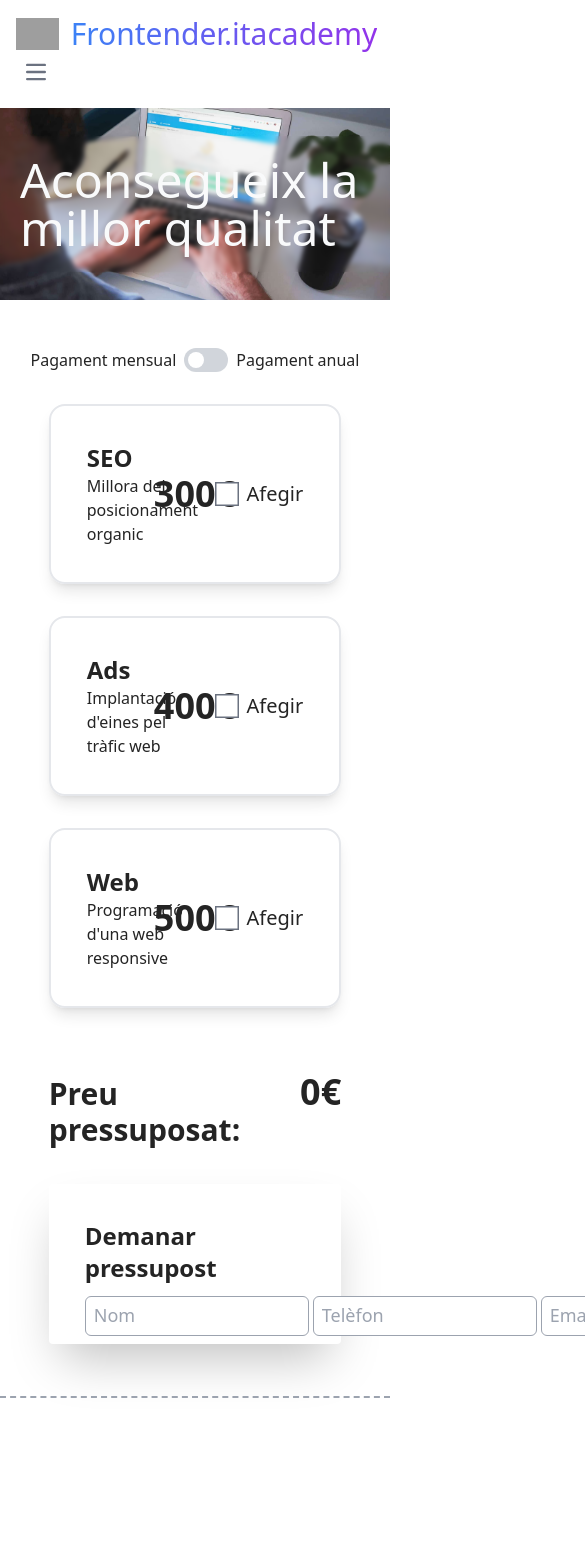
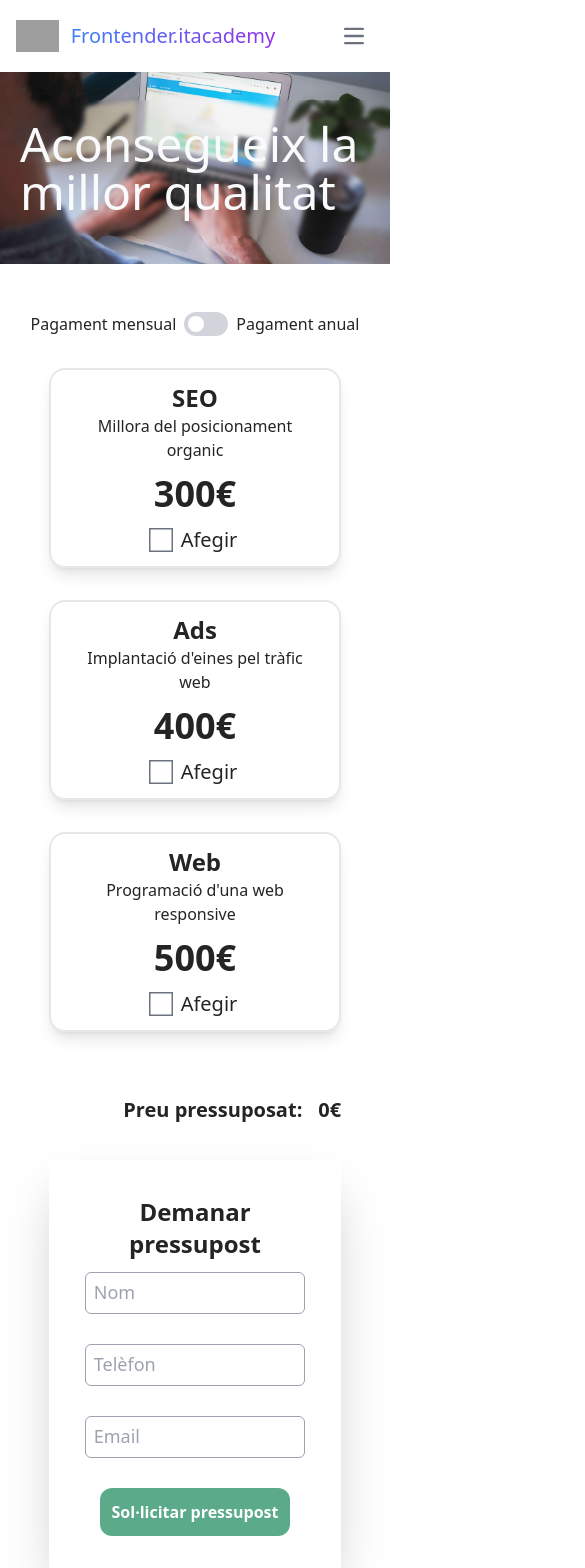
Before and after one commit to codingjordi/s6-profunditzar-react, a React (Vite) app: page /calculadora in a window 390 px wide. Shown: the top 1568 px of the page, 585 px wide, since content can reach past the window. Before the commit the page ends 1438 px from the top, so only its background shows below. Built offline with nearby package versions, Linux system fonts and the light colour scheme; grey boxes are pictures that could not be loaded.

Commit message:
s6-profunditzar-react-nivell-2-exercici-9-fix

```diff
--- a/src/TotalPrice.tsx
+++ b/src/TotalPrice.tsx
@@ -7,9 +7,9 @@ export default function TotalPrice() {
   console.log(cart)
 
   return (
-    <div className="flex gap-4 items-baseline justify-end text-3xl font-bold w-3/4">
-      <p>Preu pressuposat: </p>
-      <p className='text-4xl'>{totalPrice}€</p>
+    <div className="flex gap-4 items-baseline justify-end font-bold w-3/4">
+      <p className='text-xl md:text-3xl'>Preu pressuposat: </p>
+      <p className='text-xl md:text-3xl'>{totalPrice}€</p>
     </div>
   );
 }
--- a/src/components/Card.tsx
+++ b/src/components/Card.tsx
@@ -92,21 +92,21 @@ export default function Card({ title, description, price, hasAditionalInputs, is
   };
 
   return (
-    <div className={`shadow-lg rounded-2xl p-9 w-3/4 border-2 ${isChecked ? 'border-primary' : ''}`}>
-      <div className='grid grid-cols-3 items-center'>
-        <div className='flex justify-start items-center'>
-          <div>
+    <div className={`shadow-lg rounded-2xl px-5 py-3 md:p-9 w-3/4 border-2 ${isChecked ? 'border-primary' : ''}`}>
+      <div className='grid md:grid-cols-3 items-center'>
+        <div className='flex text-center justify-center md:justify-start  items-center'>
+          <div className=''>
             <h2 className='text-2xl font-semibold'>{title}</h2>
             <p>{description}</p>
           </div>
         </div>
-        <div className='flex flex-col justify-center items-center'>
+        <div className='min-h-[64px] flex flex-col justify-center items-center ease-in'>
           <p className='text-4xl font-bold'>{price}€</p>
           {isDiscounted && <p className='text-green-500 font-semibold'>Estalvia un 20%!</p>}
         </div>
-        <div className='flex justify-end items-center'>
+        <div className='flex justify-center md:justify-end items-center'>
           <input
-            className='mr-3 scale-150 accent-primary'
+            className='mr-3 scale-150 accent-yellow-900'
             type='checkbox'
             checked={isChecked}
             onChange={handleCheckboxChange}
@@ -162,13 +162,11 @@ export default function Card({ title, description, price, hasAditionalInputs, is
             </button>
           </div>
         </div>
-      )}
-
-      {modal.isOpen && (
-        <div className='fixed inset-0 bg-black bg-opacity-50 flex justify-center items-center z-50'>
-          <div className='bg-white p-6 rounded-lg shadow-lg w-96'>
+      )}{modal.isOpen && (
+        <div className='fixed inset-0 bg-black bg-opacity-50 flex justify-center items-center z-50 overflow-hidden'>
+          <div className='bg-white p-4 sm:p-6 rounded-lg shadow-lg w-full max-w-md mx-4 sm:mx-0'>
             <h2 className='text-xl font-bold mb-4 text-center'>{modal.heading}</h2>
-            <p className='mb-4 text-center'>{modal.content}</p>
+            <div className='mb-4 text-center'>{modal.content}</div>
             <button
               onClick={handleCloseModal}
               className='mt-4 bg-primary text-white py-2 px-4 rounded hover:bg-red-600 block mx-auto'
@@ -178,6 +176,7 @@ export default function Card({ title, description, price, hasAditionalInputs, is
           </div>
         </div>
       )}
+
     </div>
   );
 }
--- a/src/components/PressupostCard.tsx
+++ b/src/components/PressupostCard.tsx
@@ -4,32 +4,33 @@ export default function PressupostCard({ pressupost }) {
 
     return (
         <div className='shadow-lg rounded-2xl p-9 w-full border'>
-            <div className='grid grid-cols-3 items-center '>
+            <div className='grid md:grid-cols-3 items-start md:items-center '>
                 <div className='flex justify-start items-center'>
-                    <div>
+                    <div className=''>
                         <h2 className='text-2xl font-semibold'>{pressupost.name}</h2>
                         <p>{pressupost.email}</p>
                         <p>{pressupost.phoneNumber}</p>
                     </div>
                 </div>
-                <div className='flex flex-col justify-center items-center'>
+                <div className='flex flex-col justify-center md:items-center'>
                     <p className='font-bold underline text-lg'>Serveis contractats</p>
-                    <ul>
+                    <ul className='pl-4'>
                         {pressupost.products.map(product => {
                             return (
                             <li className='list-disc font-medium'>
-                                {product.title}
+                                {product.title} {product.pages && product.pages}
                             </li>
                             )
                         })}
                     </ul>
                 </div>
-                <div className='flex flex-col justify-center items-end'>
-                    <div className='text-center'>
+                <div className='md:flex flex-col justify-center items-end'>
+                    <div className='flex gap-2 items-baseline md:block text-center'>
                         <p>Total:</p>
                         <p className='text-4xl font-bold'>{pressupost.cartPrice}€</p>
                     </div>
                 </div>
+
             </div>
         </div>
     );
--- a/src/context/ProductContext.tsx
+++ b/src/context/ProductContext.tsx
@@ -1,6 +1,6 @@
 import React, { createContext, useEffect, useState } from 'react';
 
-interface Product {
+export interface Product {
   title: string;
   price: number;
   pages: number;
@@ -8,7 +8,7 @@ interface Product {
   totalPrice: number;
 }
 
-interface Pressupost {
+export interface Pressupost {
   name: string;
   email: string;
   phoneNumber: string;
@@ -17,7 +17,7 @@ interface Pressupost {
   date: number;
 }
 
-interface ProductContextType {
+export interface ProductContextType {
   cart: Product[];
   setCart: React.Dispatch<React.SetStateAction<Product[]>>;
   totalPrice: number;
--- a/src/features/PressupostList.tsx
+++ b/src/features/PressupostList.tsx
@@ -50,17 +50,23 @@ export default function PressupostList() {
                     Pressupostos en curs:
                 </h2>
             </div>
-            <div className='flex items-center gap-4 ml-auto pr-3'>
-                <svg xmlns="http://www.w3.org/2000/svg" height={20} viewBox="0 0 512 512"><path fill="#858585" d="M416 208c0 45.9-14.9 88.3-40 122.7L502.6 457.4c12.5 12.5 12.5 32.8 0 45.3s-32.8 12.5-45.3 0L330.7 376c-34.4 25.2-76.8 40-122.7 40C93.1 416 0 322.9 0 208S93.1 0 208 0S416 93.1 416 208zM208 352a144 144 0 1 0 0-288 144 144 0 1 0 0 288z" /></svg>
-                <input className='w-40 rounded border border-[#858585] px-2 py-1 focus:outline-none' id='buscador-pressupostos' value={query} onChange={handleSearchQuery} type="text" placeholder='Buscar per nom...'/>
-                <button className='font-medium rounded-lg p-2 active:underline' onClick={handleSortDate}>Data</button>
-                <button className='font-medium rounded-lg p-2 active:underline' onClick={handleSortAbc}>Nom</button>
-                <p>|</p>
-                <button className='active:underline' onClick={handleRestartOrder}>Per defecte</button>
+            <div className='flex items-center gap-3 md:gap-4 ml-auto'>
+                <div className='flex items-center gap-2'>
+                    <svg xmlns="http://www.w3.org/2000/svg" height={20} viewBox="0 0 512 512"><path fill="#858585" d="M416 208c0 45.9-14.9 88.3-40 122.7L502.6 457.4c12.5 12.5 12.5 32.8 0 45.3s-32.8 12.5-45.3 0L330.7 376c-34.4 25.2-76.8 40-122.7 40C93.1 416 0 322.9 0 208S93.1 0 208 0S416 93.1 416 208zM208 352a144 144 0 1 0 0-288 144 144 0 1 0 0 288z" /></svg>
+                    <input className='w-40 rounded border border-[#858585] px-2 py-1 focus:outline-none' id='buscador-pressupostos' value={query} onChange={handleSearchQuery} type="text" placeholder='Buscar per nom...'/>
+                </div>
+                <div className='flex items-center gap-2'>
+                    <button className='font-medium rounded-lg active:underline' onClick={handleSortDate}>Data</button>
+                    <button className='font-medium rounded-lg active:underline' onClick={handleSortAbc}>Nom</button>
+                    <span>|</span>
+                    <button className='text-sm active:underline' onClick={handleRestartOrder}>Per defecte</button>
+                </div>
             </div>
-            {sortedPressupostos.map(pressupost => {
-                return <PressupostCard pressupost={pressupost} />
-            })}
+            <div className='w-full min-h-[154.25px]'>
+                {sortedPressupostos.map(pressupost => {
+                    return <PressupostCard pressupost={pressupost} />
+                })}
+            </div>
 
         </div>
     )
--- a/src/features/SavePresupost.tsx
+++ b/src/features/SavePresupost.tsx
@@ -87,49 +87,51 @@ export default function PressupostButton() {
   };
 
   return (
-    <div className='shadow-2xl rounded my-3 p-9 h-40 w-3/4'>
+    <div className='text-center md:text-left shadow-2xl rounded my-3 p-9 lg:min-h-44 lg:max-h-44 w-3/4'>
       <h2>Demanar pressupost</h2>
-      <div className='flex gap-1 justify-between mt-3'>
+      <div className='w-full lg:flex lg:justify-between gap-1  mt-3'>
 
-        <div>
+        <div className=''>
           <input
-            className='rounded-md border border-gray-400 py-2 px-2 mb-[6px] h-10 w-56 placeholder:text-lg'
+            className=' w-full rounded-md border border-gray-400 py-2 px-2 mb-[6px] placeholder:text-lg'
             value={userDetails.name}
             onChange={handleNameChange}
             type='text'
             placeholder='Nom'
           />
-          {errors.name && <p className="text-red-500 text-xs">{errors.name}</p>}
+          <p className="text-red-500 text-xs h-6">{errors.name}</p>
         </div>
 
-        <div>
+        <div className=''>
           <input
-            className='rounded-md border border-gray-400 py-2 px-2 mb-[6px] h-10 w-56 placeholder:text-lg'
+            className=' w-full rounded-md border border-gray-400 py-2 px-2 mb-[6px]  placeholder:text-lg'
             value={userDetails.phoneNumber}
             onChange={handlePhoneNumberChange}
             type='text'
             placeholder='Telèfon'
           />
-          {errors.phoneNumber && <p className="text-red-500 text-xs">{errors.phoneNumber}</p>}
+          <p className="text-red-500 text-xs h-6" >{errors.phoneNumber}</p>
         </div>
 
-        <div>
+        <div className=''>
           <input
-            className='rounded-md border border-gray-400 py-2 px-2 mb-[6px] h-10 w-56 placeholder:text-lg'
+            className=' w-full rounded-md border border-gray-400 py-2 px-2 mb-[6px] placeholder:text-lg'
             value={userDetails.email}
             onChange={handleEmailChange}
             type='text'
             placeholder='Email'
           />
-          {errors.email && <p className="text-red-500 text-xs">{errors.email}</p>}
+          <p className="text-red-500 text-xs h-6">{errors.email}</p>
         </div>
 
-        <button
-          className='h-10 bg-primary font-bold text-white rounded-xl px-4 hover:opacity-90'
-          onClick={savePressupost}
-        >
-          Sol·licitar pressupost
-        </button>
+        <div className='md:text-center lg:text-left'>
+          <button
+            className='h-12 lg:h-11 leading-[18px] bg-primary font-semibold text-white rounded-xl px-3 hover:opacity-90'
+            onClick={savePressupost}
+          >
+            Sol·licitar pressupost
+          </button>
+        </div>
       </div>
     </div>
   );
--- a/src/layout/Header.tsx
+++ b/src/layout/Header.tsx
@@ -10,7 +10,7 @@ export default function Header() {
         <div className="max-w-screen-xl flex flex-wrap items-center justify-between mx-auto p-4">
           <a aria-disabled='true' className="flex items-center space-x-3 rtl:space-x-reverse hover:cursor-default">
             <img src="https://flowbite.com/docs/images/logo.svg" className="h-8" alt="Flowbite Logo" />
-            <p className="text-3xl bg-gradient-to-r from-blue-500 to-purple-600 bg-clip-text text-transparent">
+            <p className="text-xl font-medium md:text-3xl bg-gradient-to-r from-blue-500 to-purple-600 bg-clip-text text-transparent">
               Frontender.itacademy
             </p>
           </a>
--- a/src/layout/Layout.tsx
+++ b/src/layout/Layout.tsx
@@ -9,9 +9,11 @@ export default function Layout() {
     return (
         <div>
             <Header />
-            <div style={{ margin: '0 auto' }}>
-                <Outlet />
-            </div>
+            <main>
+                <div className='mx-auto'>
+                    <Outlet />
+                </div>
+            </main>
         </div>
 
     );
```
